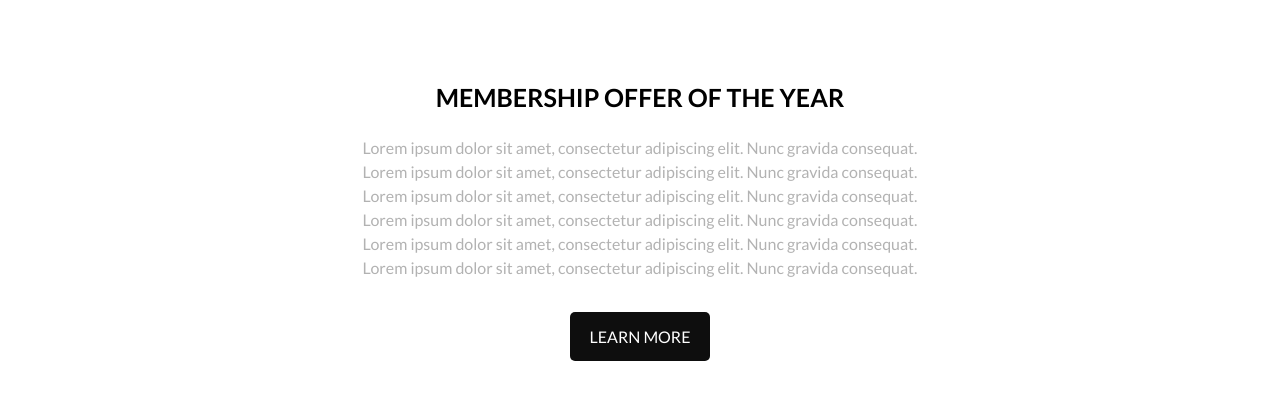
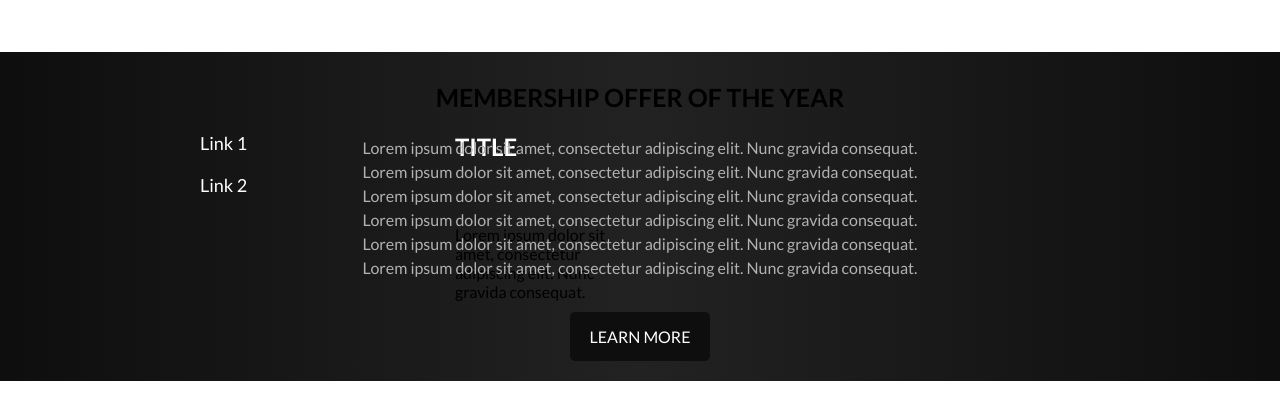
Before and after one commit to SurrenderAt20/fitin, a React (Create React App) app: page / in a window 1280 px wide. Shown: the part 1668-2088 px from the top of the page. Built offline with nearby package versions, Linux system fonts and the light colour scheme.

Commit message:
footer and tweaks

```diff
--- a/src/components/common/About.css
+++ b/src/components/common/About.css
@@ -101,3 +101,9 @@
         margin-top: 4rem;
     }
 }
+
+@media screen and (max-width: 745px) {
+    .containerAbout {
+        height: 90vh;
+    }
+}
--- /dev/null
+++ b/src/components/common/Footer.css
@@ -0,0 +1,65 @@
+@import url('https://fonts.googleapis.com/css2?family=Lato:wght@300;400;700;900&display=swap');
+
+*{
+    margin: 0;
+    padding: 0;
+    box-sizing: border-box;
+    font-family: 'Lato', sans-serif;
+}
+
+.containerFooter {
+    padding: 80px 60px;
+    background: linear-gradient(to right, #0e0e0e, #222222, #0e0e0e);
+  }
+
+  @media (max-width: 1000px) {
+    .container {
+      padding: 70px 30px;
+    }
+  }
+
+  .wrapper {
+    display: flex;
+    flex-direction: column;
+    justify-content: center;
+    max-width: 1000px;
+    margin: 0 auto;
+  }
+
+  .row {
+    display: grid;
+    grid-template-columns: repeat(auto-fill, minmax(230px, 1fr));
+    grid-gap: 20px;
+  }
+
+  @media (max-width: 1000px) {
+    .row {
+      grid-template-columns: repeat(auto-fill, minmax(200px, 1fr));
+    }
+  }
+
+  .column {
+    display: flex;
+    flex-direction: column;
+    text-align: left;
+    margin-left: 60px;
+  }
+
+  .link {
+    color: #fff;
+    margin-bottom: 20px;
+    font-size: 18px;
+    text-decoration: none;
+  }
+
+  .link:hover {
+    color: #ff9c00;
+    transition: 200ms ease-in;
+  }
+
+  .title {
+    font-size: 24px;
+    color: #fff;
+    margin-bottom: 40px;
+    font-weight: bold;
+  }
--- /dev/null
+++ b/src/components/common/Footer.js
@@ -0,0 +1,28 @@
+import React from "react";
+import "./Footer.css";
+
+export const Footer = () => {
+  return (
+    <div className="containerFooter">
+      <div className="wrapper">
+        <div className="row">
+          <div className="column">
+            <a className="link" href="#">
+              Link 1
+            </a>
+            <a className="link" href="#">
+              Link 2
+            </a>
+          </div>
+          <div className="column">
+            <p className="title">Title</p>
+            <p>
+              Lorem ipsum dolor sit amet, consectetur adipiscing elit. Nunc
+              gravida consequat.
+            </p>
+          </div>
+        </div>
+      </div>
+    </div>
+  );
+};
--- a/src/components/common/Footer.tsx
+++ /dev/null
@@ -1,5 +0,0 @@
-import React from "react";
-
-export const Footer = () => {
-  return <div>Footer</div>;
-};
--- a/src/screens/public/Landing.js
+++ b/src/screens/public/Landing.js
@@ -2,12 +2,14 @@ import React from "react";
 import "./Landing.css";
 import { Header } from "../../components/common/Header";
 import { About } from "../../components/common/About";
+import { Footer } from "../../components/common/Footer";
 
 export const Landing = () => {
   return (
     <div>
       <Header />
       <About />
+      <Footer />
     </div>
   );
 };
```
